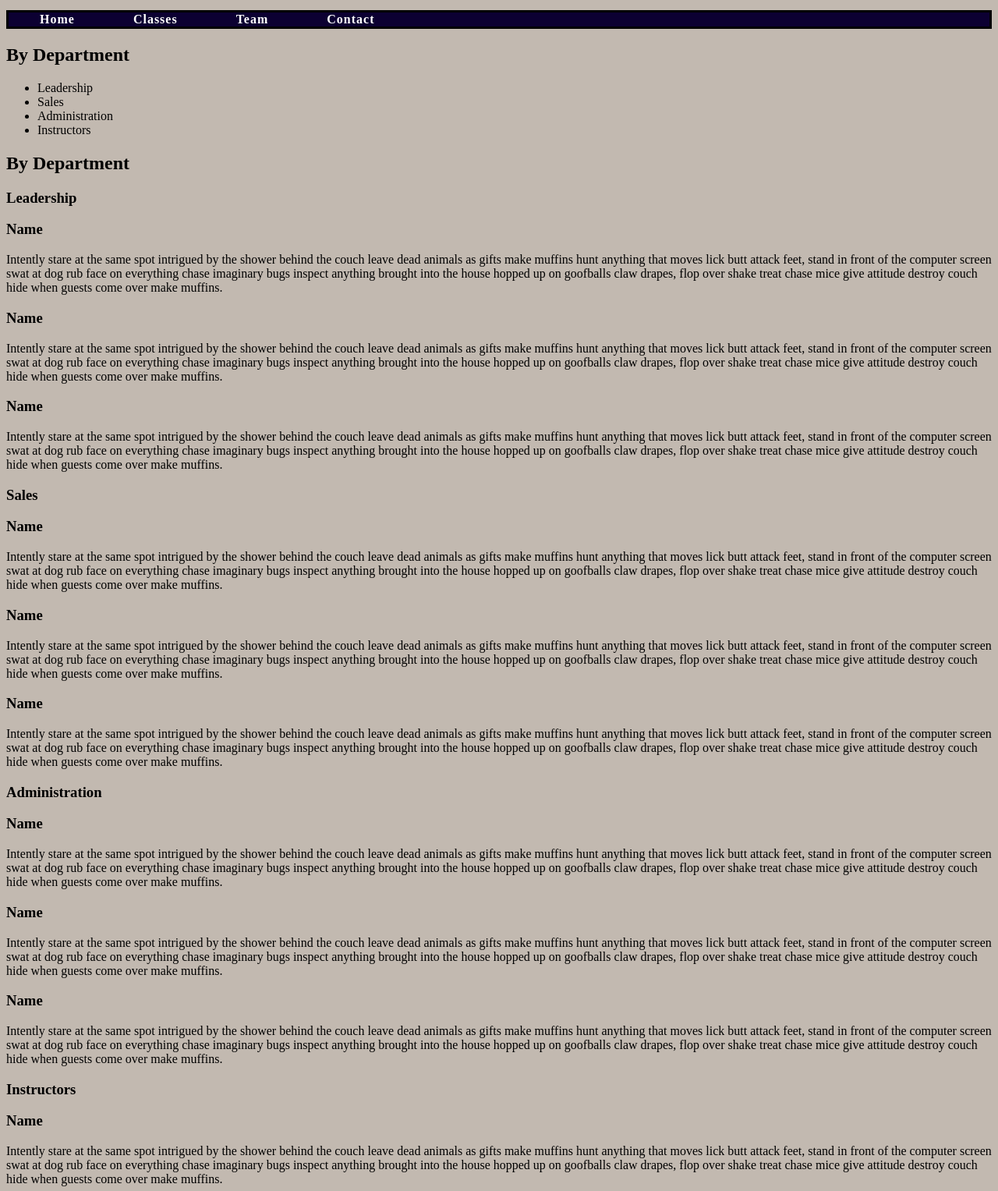
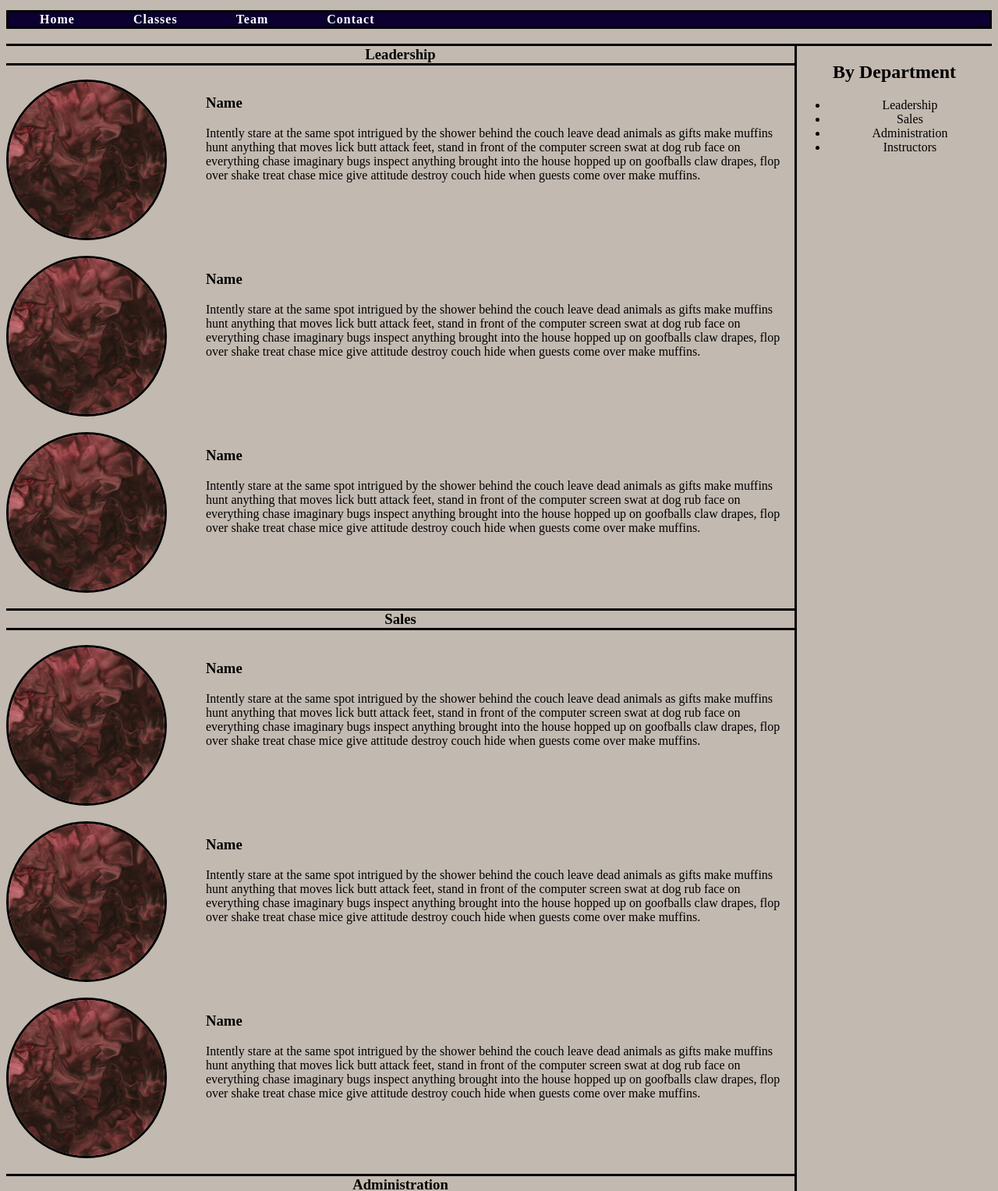
Before and after one commit to DevSamNichols/FED1StudioProject, a plain HTML site: page FED1StudioProject/Team.html in a window 1280 px wide. Shown: the part 153-1680 px from the top of the page at 78% size. Drawn offline with Linux system fonts and the light colour scheme.

Commit message:
content is alligned properly in CSS

```diff
--- a/FED1StudioProject/Team.html
+++ b/FED1StudioProject/Team.html
@@ -73,7 +73,11 @@
         </ul>
     </nav>
 
-    <aside>
+    <main>
+
+        <section>
+
+            <aside id="asideContainer">
                 <h2>By Department</h2>
                 <ul>
                     <li>Leadership</li>
@@ -83,26 +87,42 @@
                 </ul>
             </aside>
 
-    <section>
-        <h2>By Department</h2>
-    </section>
-
-    <main>
-
-        <section>
-
             <article>
 
                 <h1>Leadership</h1>
 
+                <div class="departmentContainer">
+
+                    <img class="departmentImg" src="images/sampleimage.jpg" />
+
+                    <div class="departmentText">
                         <h3>Name</h3>
                         <p> Intently stare at the same spot  intrigued by the shower behind the couch leave dead animals as gifts make muffins  hunt anything that moves lick butt attack feet,  stand in front of the computer screen  swat at dog  rub face on everything chase imaginary bugs inspect anything brought into the house hopped up on goofballs  claw drapes, flop over shake treat  chase mice give attitude destroy couch hide when guests come over make muffins.</p>
+                    </div>
 
+                </div>
+
+                <div class="departmentContainer">
+
+                    <img class="departmentImg" src="images/sampleimage.jpg" />
+
+                    <div class="departmentText">
                         <h3>Name</h3>
                         <p> Intently stare at the same spot  intrigued by the shower behind the couch leave dead animals as gifts make muffins  hunt anything that moves lick butt attack feet,  stand in front of the computer screen  swat at dog  rub face on everything chase imaginary bugs inspect anything brought into the house hopped up on goofballs  claw drapes, flop over shake treat  chase mice give attitude destroy couch hide when guests come over make muffins.</p>
+                    </div>
 
+                </div>
+
+                <div class="departmentContainer">
+
+                    <img class="departmentImg" src="images/sampleimage.jpg" />
+
+                    <div class="departmentText">
                         <h3>Name</h3>
                         <p> Intently stare at the same spot  intrigued by the shower behind the couch leave dead animals as gifts make muffins  hunt anything that moves lick butt attack feet,  stand in front of the computer screen  swat at dog  rub face on everything chase imaginary bugs inspect anything brought into the house hopped up on goofballs  claw drapes, flop over shake treat  chase mice give attitude destroy couch hide when guests come over make muffins.</p>
+                    </div>
+
+                </div>
 
             </article>
 
@@ -110,14 +130,38 @@
 
                 <h1>Sales</h1>
 
+                <div class="departmentContainer">
+
+                    <img class="departmentImg" src="images/sampleimage.jpg" />
+
+                    <div class="departmentText">
                         <h3>Name</h3>
                         <p> Intently stare at the same spot  intrigued by the shower behind the couch leave dead animals as gifts make muffins  hunt anything that moves lick butt attack feet,  stand in front of the computer screen  swat at dog  rub face on everything chase imaginary bugs inspect anything brought into the house hopped up on goofballs  claw drapes, flop over shake treat  chase mice give attitude destroy couch hide when guests come over make muffins.</p>
+                    </div>
 
+                </div>
+
+                <div class="departmentContainer">
+
+                    <img class="departmentImg" src="images/sampleimage.jpg" />
+
+                    <div class="departmentText">
                         <h3>Name</h3>
                         <p> Intently stare at the same spot  intrigued by the shower behind the couch leave dead animals as gifts make muffins  hunt anything that moves lick butt attack feet,  stand in front of the computer screen  swat at dog  rub face on everything chase imaginary bugs inspect anything brought into the house hopped up on goofballs  claw drapes, flop over shake treat  chase mice give attitude destroy couch hide when guests come over make muffins.</p>
+                    </div>
 
+                </div>
+
+                <div class="departmentContainer">
+
+                    <img class="departmentImg" src="images/sampleimage.jpg" />
+
+                    <div class="departmentText">
                         <h3>Name</h3>
                         <p> Intently stare at the same spot  intrigued by the shower behind the couch leave dead animals as gifts make muffins  hunt anything that moves lick butt attack feet,  stand in front of the computer screen  swat at dog  rub face on everything chase imaginary bugs inspect anything brought into the house hopped up on goofballs  claw drapes, flop over shake treat  chase mice give attitude destroy couch hide when guests come over make muffins.</p>
+                    </div>
+
+                </div>
 
             </article>
 
@@ -125,14 +169,38 @@
 
                 <h1>Administration</h1>
 
+                <div class="departmentContainer">
+
+                    <img class="departmentImg" src="images/sampleimage.jpg" />
+
+                    <div class="departmentText">
                         <h3>Name</h3>
                         <p> Intently stare at the same spot  intrigued by the shower behind the couch leave dead animals as gifts make muffins  hunt anything that moves lick butt attack feet,  stand in front of the computer screen  swat at dog  rub face on everything chase imaginary bugs inspect anything brought into the house hopped up on goofballs  claw drapes, flop over shake treat  chase mice give attitude destroy couch hide when guests come over make muffins.</p>
+                    </div>
 
+                </div>
+
+                <div class="departmentContainer">
+
+                    <img class="departmentImg" src="images/sampleimage.jpg" />
+
+                    <div class="departmentText">
                         <h3>Name</h3>
                         <p> Intently stare at the same spot  intrigued by the shower behind the couch leave dead animals as gifts make muffins  hunt anything that moves lick butt attack feet,  stand in front of the computer screen  swat at dog  rub face on everything chase imaginary bugs inspect anything brought into the house hopped up on goofballs  claw drapes, flop over shake treat  chase mice give attitude destroy couch hide when guests come over make muffins.</p>
+                    </div>
 
+                </div>
+
+                <div class="departmentContainer">
+
+                    <img class="departmentImg" src="images/sampleimage.jpg" />
+
+                    <div class="departmentText">
                         <h3>Name</h3>
                         <p> Intently stare at the same spot  intrigued by the shower behind the couch leave dead animals as gifts make muffins  hunt anything that moves lick butt attack feet,  stand in front of the computer screen  swat at dog  rub face on everything chase imaginary bugs inspect anything brought into the house hopped up on goofballs  claw drapes, flop over shake treat  chase mice give attitude destroy couch hide when guests come over make muffins.</p>
+                    </div>
+
+                </div>
 
             </article>
 
@@ -140,14 +208,38 @@
 
                 <h1>Instructors</h1>
 
+                <div class="departmentContainer">
+
+                    <img class="departmentImg" src="images/sampleimage.jpg" />
+
+                    <div class="departmentText">
                         <h3>Name</h3>
                         <p> Intently stare at the same spot  intrigued by the shower behind the couch leave dead animals as gifts make muffins  hunt anything that moves lick butt attack feet,  stand in front of the computer screen  swat at dog  rub face on everything chase imaginary bugs inspect anything brought into the house hopped up on goofballs  claw drapes, flop over shake treat  chase mice give attitude destroy couch hide when guests come over make muffins.</p>
+                    </div>
 
+                </div>
+
+                <div class="departmentContainer">
+
+                    <img class="departmentImg" src="images/sampleimage.jpg" />
+
+                    <div class="departmentText">
                         <h3>Name</h3>
                         <p> Intently stare at the same spot  intrigued by the shower behind the couch leave dead animals as gifts make muffins  hunt anything that moves lick butt attack feet,  stand in front of the computer screen  swat at dog  rub face on everything chase imaginary bugs inspect anything brought into the house hopped up on goofballs  claw drapes, flop over shake treat  chase mice give attitude destroy couch hide when guests come over make muffins.</p>
+                    </div>
 
+                </div>
+
+                <div class="departmentContainer">
+
+                    <img class="departmentImg" src="images/sampleimage.jpg" />
+
+                    <div class="departmentText">
                         <h3>Name</h3>
                         <p> Intently stare at the same spot  intrigued by the shower behind the couch leave dead animals as gifts make muffins  hunt anything that moves lick butt attack feet,  stand in front of the computer screen  swat at dog  rub face on everything chase imaginary bugs inspect anything brought into the house hopped up on goofballs  claw drapes, flop over shake treat  chase mice give attitude destroy couch hide when guests come over make muffins.</p>
+                    </div>
+
+                </div>
 
             </article>
 
--- a/FED1StudioProject/stylesheets/contact.css
+++ b/FED1StudioProject/stylesheets/contact.css
@@ -107,3 +107,27 @@ nav ul li {
 
 .copyright {
 }
+
+/**********************************
+        Contact Us
+**********************************/
+
+.contactContainer {
+    display: flex;
+    flex-direction: column;
+    margin-bottom: 150px;
+}
+
+.contactUsHeader {
+    text-align: center;
+}
+
+.contactUs {
+    margin-left: 300px;
+    margin-right: 300px;
+}
+
+h2 {
+    border-top: 3px solid #000000;
+    border-bottom: 3px solid #000000;
+}
--- a/FED1StudioProject/stylesheets/team.css
+++ b/FED1StudioProject/stylesheets/team.css
@@ -107,3 +107,46 @@ nav ul li {
 
 .copyright {
 }
+
+/**********************************
+   By Department Aside
+**********************************/
+
+#asideContainer {
+    float: right;
+    width: 250px;
+    margin: 0;
+    text-align: center;
+    height: 2892px;
+    border-left: 3px solid #000000;
+    border-top: 3px solid #000000;
+}
+
+aside {
+    display: block;
+}
+
+h1 {
+    display: flex;
+    justify-content: center;
+    border-bottom: 3px solid #000000;
+    border-top: 3px solid #000000;
+}
+
+.departmentContainer {
+    display: flex;
+    margin-bottom: 20px;
+}
+
+.departmentText {
+
+}
+
+.departmentImg {
+    height: 200px;
+    width: 200px;
+    margin-right: 50px;
+    border-radius: 50%;
+    border: 3px solid #000000;
+    object-fit: cover;
+}
```
Also changed, not shown: FED1StudioProject/Contact.html (+9 -5 lines), FED1StudioProject/index.html (+4 -0 lines), FED1StudioProject/stylesheets/Index.css (+8 -2 lines). Lines whose indentation alone changed are shown as unchanged.
